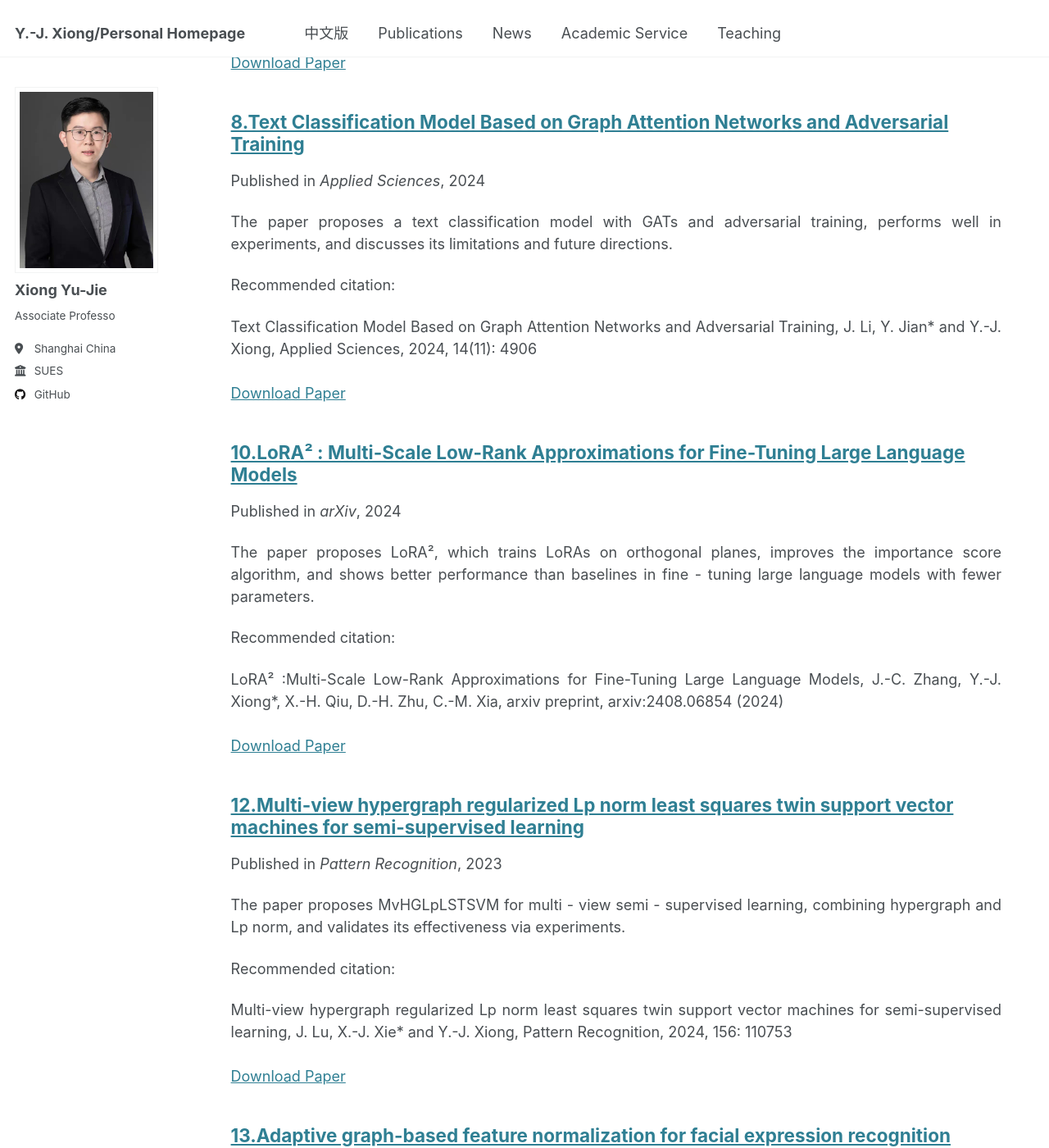
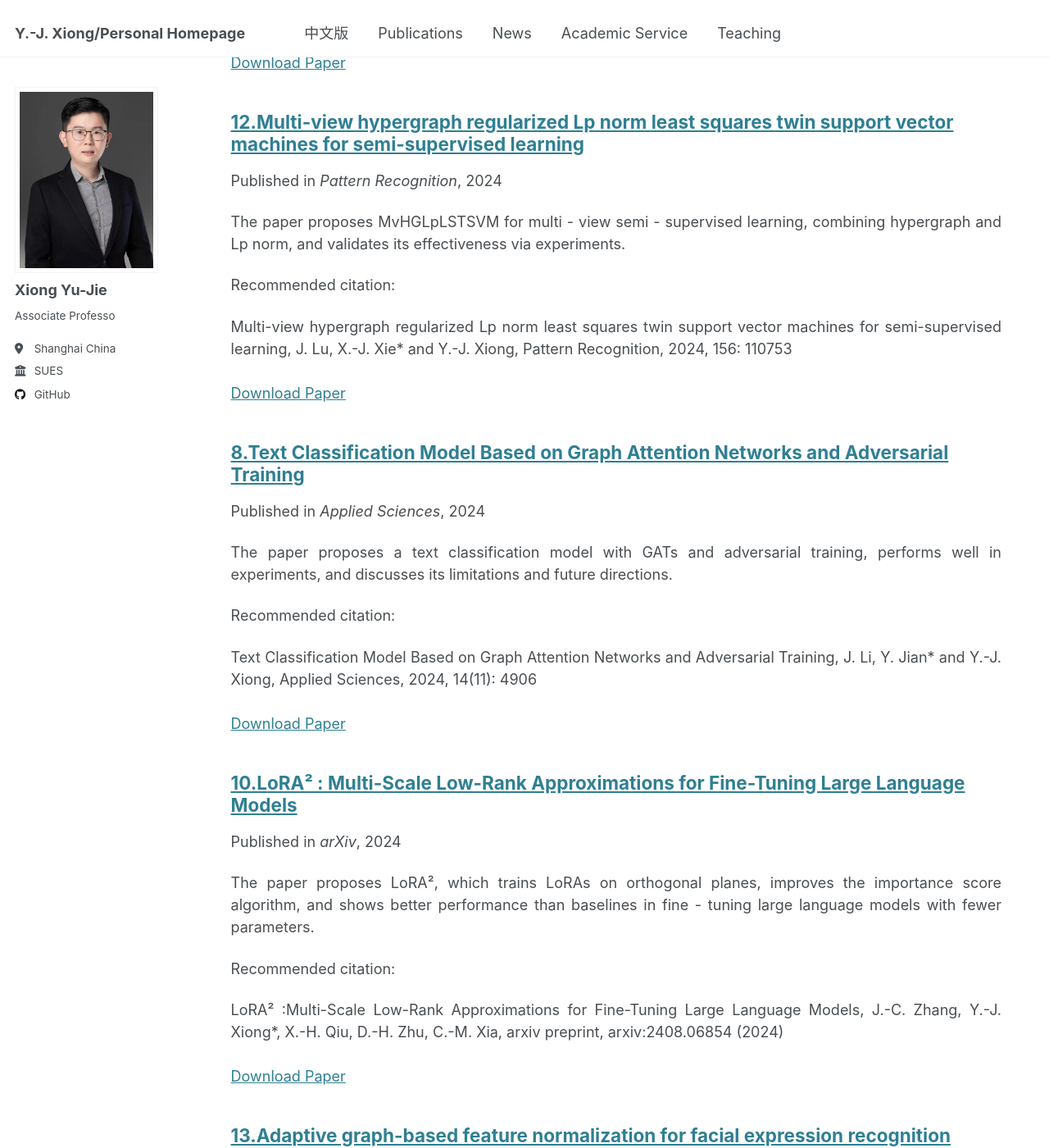
Before and after one commit to X-Lab-CN/introduce, a Jekyll site: the page built from _pages/publications.html, in a window 1280 px wide and 1400 px high, scrolled down 3739 px. Shown: the whole window at 82% size. Built offline with Jekyll 4.4.1, drawn with Linux system fonts in a browser that asks for light colours.

Commit message:
Update 2023-11-22-paper-title-number-1.md

```diff
--- a/_publications/2023-11-22-paper-title-number-1.md
+++ b/_publications/2023-11-22-paper-title-number-1.md
@@ -4,7 +4,7 @@ collection: publications
 category: manuscripts
 permalink: /publication/2023-11-22-paper-title-number-1
 excerpt: '<div style="text-align: justify;">The paper proposes MvHGLpLSTSVM for multi - view semi - supervised learning, combining hypergraph and Lp norm, and validates its effectiveness via experiments.</div>'
-date: 2023-11-22
+date: 2024-07-02
 venue: 'Pattern Recognition'
 paperurl: 'http://xiongyujie.cn/files/Multi-view_hypergraph_regularized_Lp_norm_least_squares_twin_support_vector_machines_for_semi-supervised_learning.pdf'
 citation: '<br/><div style="text-align: justify;">Multi-view hypergraph regularized Lp norm least squares twin support vector machines for semi-supervised learning, J. Lu, X.-J. Xie* and Y.-J. Xiong, Pattern Recognition, 2024, 156: 110753</div>'
```
